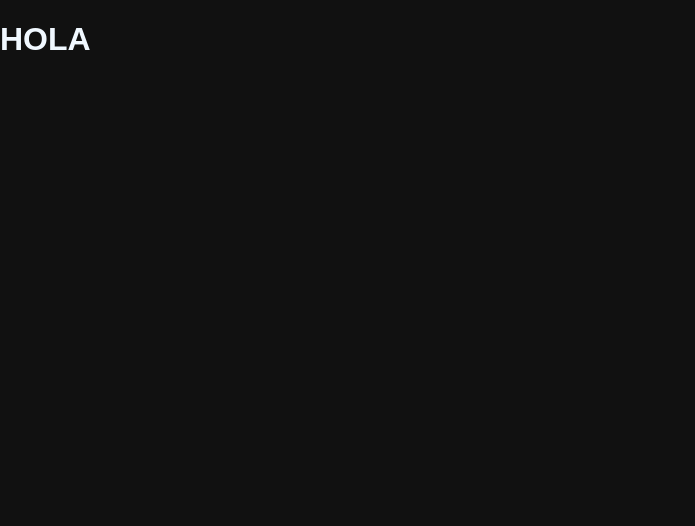
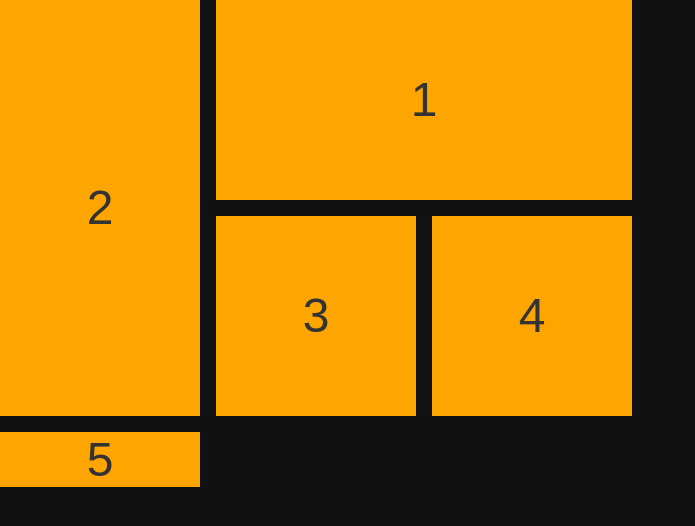
Before and after one commit to ArisayMella/mixins-saas, a website built with Vite: page src/index.html in a window 1280 px wide. Shown: the whole page, without its empty margins (0-695 px from the left). Built offline with nearby package versions, Linux system fonts and the light colour scheme; some packages are replaced by stand-ins of ours.

Commit message:
18-6-24-saas-flex-grid

```diff
--- a/src/index.html
+++ b/src/index.html
@@ -9,7 +9,19 @@
     <title>Vite Template</title>
   </head>
   <body>
-    <h1>HOLA</h1>
+
+<div  class="container">
+  <div class="box box-1">1</div>
+  <div class="box box-2">2</div>
+  <div class="box box-3">3</div>
+  <div class="box box-4">4</div>
+  <div class="box box-5">5</div>
+</div>
+
+    <!--
+    <div class="box-container">
+    <div class="box"></div>
+  </div>-->
     <script type="module" src="./js/index.js"></script>
   </body>
 </html>
--- /dev/null
+++ b/src/scss/blocks/box.scss
@@ -0,0 +1,101 @@
+@use '../mixins/hover.scss' as *;
+@use '../mixins/pseudo.scss' as *;
+@use '../mixins/responsive.scss' as *;
+
+/*
+MOVIMIENTO Y ESCALAS -> translate, rotate y scale SIEMPRE
+MOSTRAR / OCULTAR -> Opacity SIEMPRE
+
+LA PROPIEDAD CORRESPONDIENTE
+
+*/
+
+.container{
+    display: grid;
+    grid-template-columns: repeat(3,200px);
+    grid-template-rows: repeat(2,200px);
+    gap: 1rem;
+
+}
+
+.box{
+    display: flex;
+    align-items: center;
+    justify-content: center;
+    background-color: orange;
+    color: #333;
+    font-size: 3rem;
+}
+
+.box-1{
+    grid-column: 2 / 4;
+}
+
+.box-2{
+    grid-row: 1 / 3;
+}
+
+.box-3{
+
+}
+
+
+
+/*
+.box-container{
+width: 200px;
+height: 200px;
+background-color: purple;
+@include hover {
+    .box{
+        translate: -100px;
+    }
+}
+}
+
+.box {
+    position: absolute;
+    width: 200px;
+    height: 200px;
+    background-color: orange;
+    translate: 0;
+    transition: translate .3s;
+
+}
+*/
+
+/*ORDEN DE PROPIEDADES
+position/ top / left...
+display
+box-model
+colores
+el resto
+*/
+
+
+/*
+    @include responsive (678px){
+        width: 500px;
+    }
+    @include responsive (tablet){
+        background-color: steelblue;
+    }
+    @include responsive (desktop){
+        background-color: limegreen;
+    }
+    @include responsive (laptop){
+        background-color: purple;
+    }*/
+
+/*
+    @include hover{
+        background-color: steelblue;
+    }
+
+    &::after{
+        @include pseudo{
+            top: 200px;
+            left: 200px;
+            background-color: red;
+        }
+    }*/
--- a/src/scss/mixins/pseudo.scss
+++ b/src/scss/mixins/pseudo.scss
@@ -1,4 +1,4 @@
-@mixin pseudo($width, $height) {
+@mixin pseudo($width:100%, $height:100%) {
     content: '';
     position: absolute;
     width: $width;
--- a/src/scss/styles.scss
+++ b/src/scss/styles.scss
@@ -2,3 +2,4 @@
 @use 'base/initial-reset.scss';
 @use 'config/variables.scss';
 @use 'blocks/body.scss';
+@use 'blocks/box.scss';
```
